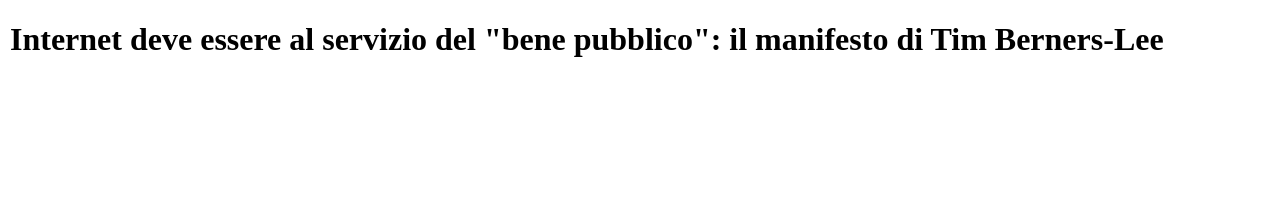
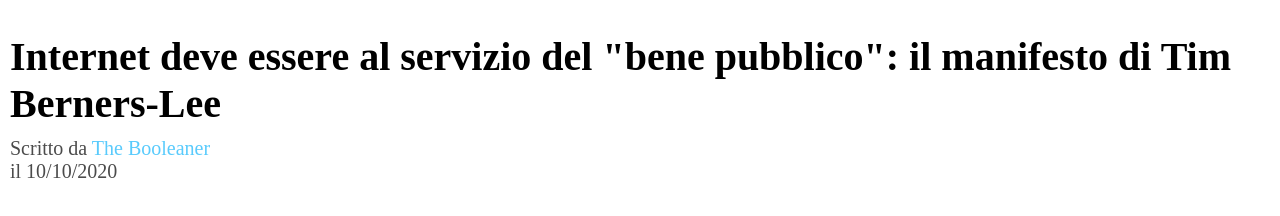
Before and after one commit to LBusnelli27/html-css-booleaner, a plain HTML site: page index.html in a window 1280 px wide. Shown: the part 146-362 px from the top of the page. Drawn offline with Linux system fonts and the light colour scheme.

Commit message:
tittle & subtitle con aggiustamenti

```diff
--- a/css/style.css
+++ b/css/style.css
@@ -15,7 +15,23 @@ header {
     padding-top: 6%;
 }
 
+
+
 main {
     margin-left: 10px;
     margin-right: 10px;
 }
+
+#top-title {
+    font-size: 2.5em;
+    margin-bottom: -10px;
+}
+
+#subtitle-top-title {
+    font-size: 20px;
+    opacity: 0.7;
+}
+
+#the-booleaner-color {
+    color: #13B5FB;
+}
--- a/index.html
+++ b/index.html
@@ -16,8 +16,13 @@
 
 
     <main>
-        <h1>Internet deve essere al servizio del "bene pubblico": il
-            manifesto di Tim Berners-Lee</h1>
+        <section>
+            <h1 id="top-title">Internet deve essere al servizio del "bene pubblico": il manifesto di Tim Berners-Lee</h1>
+
+            <p id="subtitle-top-title">
+                Scritto da <span id="the-booleaner-color">The Booleaner</span><br>il 10/10/2020
+            </p>
+        </section>
     </main>
 
 
```
